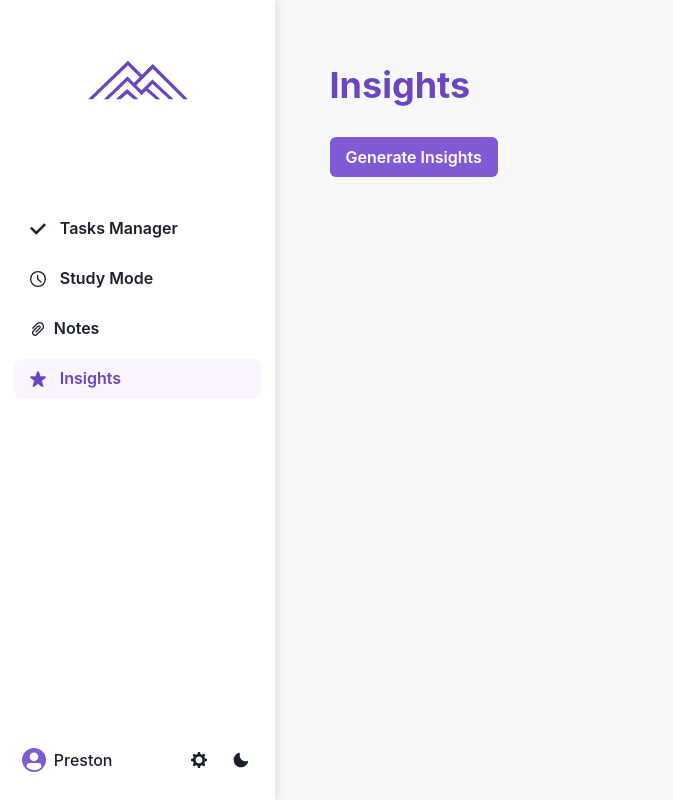
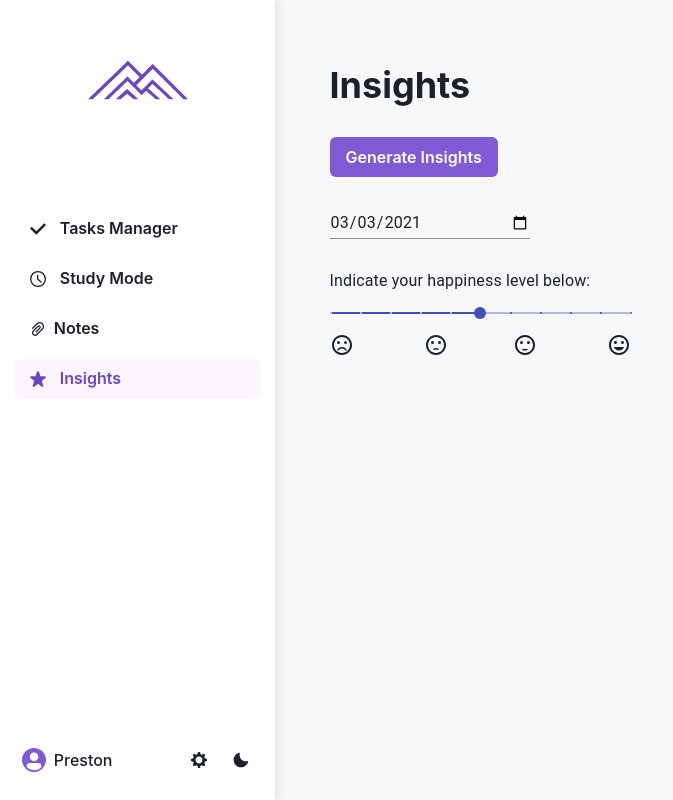
Before and after one commit to farbs03/nextech-client, a React (Create React App) app: page /insights in a window 1280 px wide. Shown: the whole page, without its empty margins (0-673 px from the left). Built offline with nearby package versions, Linux system fonts and the light colour scheme.

Commit message:
Added material ui stuff

```diff
--- a/package.json
+++ b/package.json
@@ -8,6 +8,8 @@
     "@chakra-ui/react": "^1.3.2",
     "@emotion/react": "^11.1.5",
     "@emotion/styled": "^11.1.5",
+    "@material-ui/core": "^4.11.3",
+    "@material-ui/icons": "^4.11.2",
     "@testing-library/jest-dom": "^5.11.9",
     "@testing-library/react": "^11.2.5",
     "@testing-library/user-event": "^12.6.3",
--- a/src/Components/Insights.js
+++ b/src/Components/Insights.js
@@ -1,18 +1,59 @@
 import {React, useState, useEffect, useContext} from 'react'
-import {Box, Text, ChakraProvider, Flex, Button, Heading, Center} from "@chakra-ui/react"
-import {CheckIcon} from "@chakra-ui/icons"
+import {Modal, ModalOverlay, ModalContent, ModalHeader, ModalFooter, ModalBody, ModalCloseButton, NumberInput} from "@chakra-ui/react"
+import {Menu, MenuButton, MenuList, MenuItem} from "@chakra-ui/react"
+import {ChevronDownIcon} from "@chakra-ui/icons"
+import {IconButton, Container, Heading, Button, useDisclosure, FormControl, FormLabel, Textarea, NumberInputField} from "@chakra-ui/react"
+import {userData} from './MockData';
+import SideNav from "./SideNav"
+import { makeStyles } from '@material-ui/core/styles';
+import Grid from '@material-ui/core/Grid';
+import Typography from '@material-ui/core/Typography';
+import Slider from '@material-ui/core/Slider';
+import Input from '@material-ui/core/Input';
+import Tooltip from '@material-ui/core/Tooltip';
+import MoodIcon from '@material-ui/icons/Mood';
+import SentimentVeryDissatisfiedIcon from '@material-ui/icons/SentimentVeryDissatisfied';
+import SentimentSatisfiedIcon from '@material-ui/icons/SentimentSatisfied';
+import SentimentDissatisfiedIcon from '@material-ui/icons/SentimentDissatisfied';
 
-import SideNav from "./SideNav"
+const useStyles = makeStyles({
+  root: {
+    width: 300,
+  },
+  input: {
+    width: 42,
+  },
+});
 
 const Insights = () => {
 
   const [user, setUser] = useState(JSON.parse(localStorage.getItem('userData')))
-  const [result, setResult] = useState("")
-  const [isLoading, setIsLoading] = useState(false)
+  const [loading, setLoading] = useState(false);
+  const [result, setResult] = useState(false);
+  const date = new Date()
+  const [dateString, setDateString] = useState(date.toISOString().split("T")[0]);
+  const [dateStringForm, setDateStringForm] = useState(date.toISOString().split("T")[0]);
+  const classes = useStyles();
+  const [value, setValue] = useState(5);
+
+  function valuetext(value) {
+    return `${value}°C`;
+  }
+
+  const handleInputChange = (event) => {
+    setValue(event.target.value === '' ? '' : Number(event.target.value));
+  };
+
+  const handleBlur = () => {
+    if (value < 0) {
+      setValue(0);
+    } else if (value > 10) {
+      setValue(10);
+    }
+  };
 
   const handlePredictClick = (event) => {
-    const formData = user;
-    setIsLoading(true);
+    const formData = this.user;
     fetch('http://127.0.0.1:5000/prediction/',
       {
         headers: {
@@ -25,7 +66,7 @@ const Insights = () => {
       .then(response => response.json())
       .then(response => {
         setResult(response.result)
-        setIsLoading(false);
+        setLoading(false);
       });
   }
 
@@ -38,11 +79,35 @@ const Insights = () => {
   return (
     <div id="zen-body">
       <div style={{alignItems:"center", justifyContent:"space-between", margin:"auto"}}>
-        <Heading size="xl" style={{marginBottom:"30px", color: "#6B46C1"}}>Insights</Heading>
-        <Button colorScheme="purple"
-          >
+
+        <Heading size="xl" style={{marginBottom:"30px", color: ""}}>Insights</Heading>
+        <Button colorScheme="purple" style={{marginBottom: "30px"}}>
             Generate Insights
         </Button>
+        <br></br>
+        <Input type="date" value={dateStringForm} style={{width:"200px", marginBottom: "30px"}} onChange = {e => setDateStringForm(e.target.value)}/>
+        <br></br>
+        <div className={classes.root}>
+          <Typography id="discrete-slider" gutterBottom>
+            Indicate your happiness level below:
+          </Typography>
+          <Slider
+            defaultValue={5}
+            getAriaValueText={valuetext}
+            aria-labelledby="discrete-slider"
+            valueLabelDisplay="auto"
+            step={1}
+            marks
+            min={0}
+            max={10}
+          />
+        </div>
+        <div style={{width: "350px", justifyContent: "space-between"}}>
+          <SentimentVeryDissatisfiedIcon style={{marginRight: "70px"}}/>
+          <SentimentDissatisfiedIcon style={{marginRight: "65px"}}/>
+          <SentimentSatisfiedIcon style={{marginRight: "70px"}}/>
+          <MoodIcon/>
+        </div>
       </div>
     </div>
 
--- a/src/Components/Tasks.js
+++ b/src/Components/Tasks.js
@@ -159,7 +159,7 @@ const Tasks = () => {
         <div id="zen-body">
 
 
-            <Heading size="xl" style={{marginBottom:"30px", color: "#6B46C1"}}>{`Welcome ${user.name}! (app only for those named McRib)`}</Heading>
+            <Heading size="xl" style={{marginBottom:"30px"}}>Tasks</Heading>
             <div style={{display:"flex", alignItems:"center", justifyContent:"space-between"}}>
                 <DoubleLeftOutlined style={{border:"1px solid #E2E8F0", borderRadius:"5px", padding:"10px"}} onClick={() => updateDateString(-7)}/>
                 <LeftOutlined style={{border:"1px solid #E2E8F0", borderRadius:"5px", padding:"10px"}} onClick={() => updateDateString(-1)}/>
```
Also changed, not shown: 1 other file (tests, documents, lock files or other folders).
